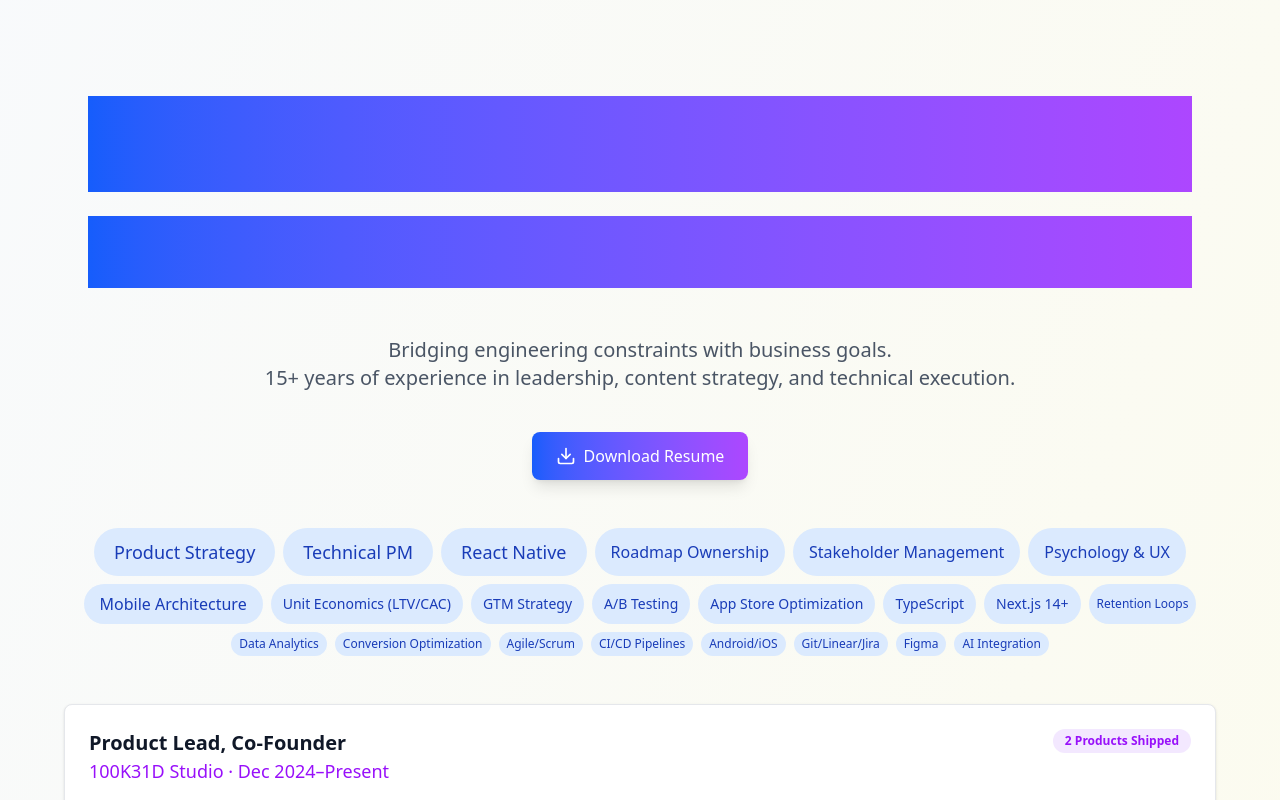
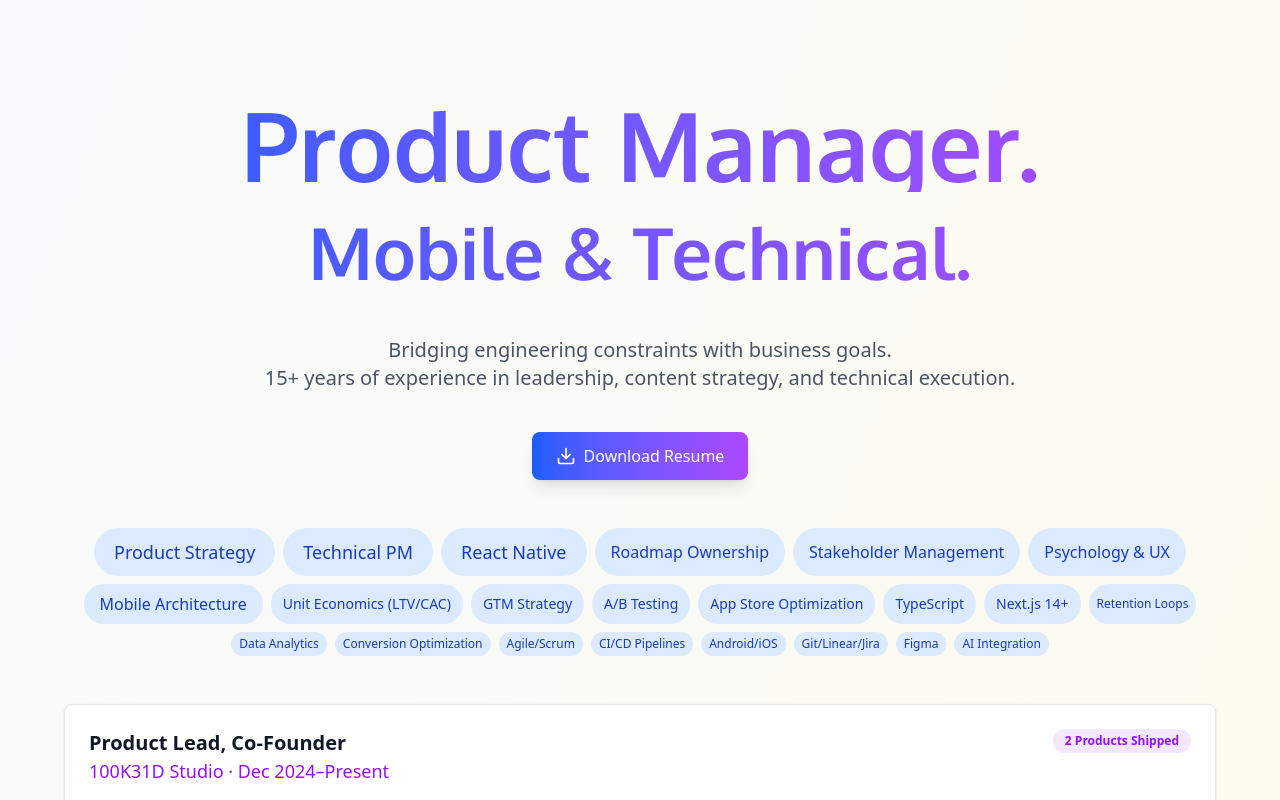
Before and after one commit to sanderbell/sanderbelldev2, a React (Vite) app: page / in a window 1280 px wide. Shown: the top 800 px of the page. Built offline with nearby package versions, Linux system fonts and the light colour scheme.

Commit message:
Add bg-clip-text class to headers for improved text visibility

```diff
--- a/src/App.tsx
+++ b/src/App.tsx
@@ -200,11 +200,11 @@ function App() {
       <div className="max-w-6xl mx-auto fade-in">
         <div className="text-center my-12">
           <div className="p-6 mb-6">
-            <h1 className="text-4xl sm:text-6xl md:text-8xl font-black bg-gradient-to-r from-blue-600 to-purple-500 text-transparent">
+            <h1 className="text-4xl sm:text-6xl md:text-8xl font-black bg-gradient-to-r from-blue-600 to-purple-500 text-transparent bg-clip-text">
               Product Manager.{' '}
             </h1>
             <br />
-            <h2 className="text-3xl sm:text-5xl md:text-7xl font-black bg-gradient-to-r from-blue-600 to-purple-500 text-transparent">
+            <h2 className="text-3xl sm:text-5xl md:text-7xl font-black bg-gradient-to-r from-blue-600 to-purple-500 text-transparent bg-clip-text">
               Mobile & Technical.{' '}
             </h2>
           </div>
```
